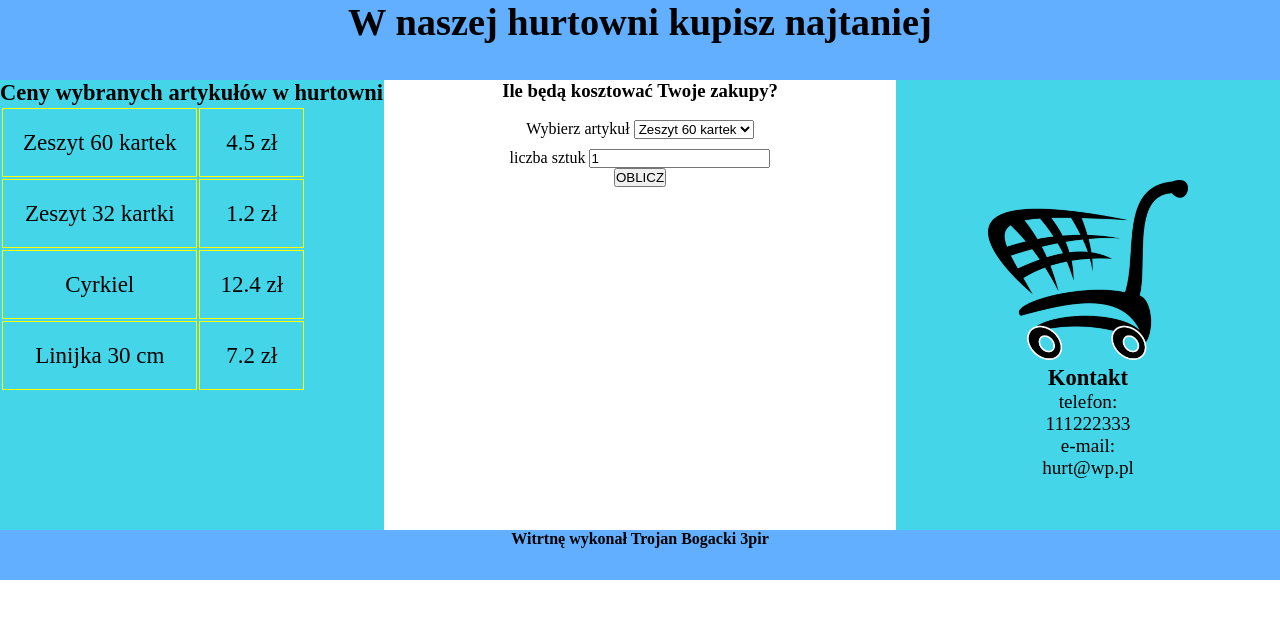
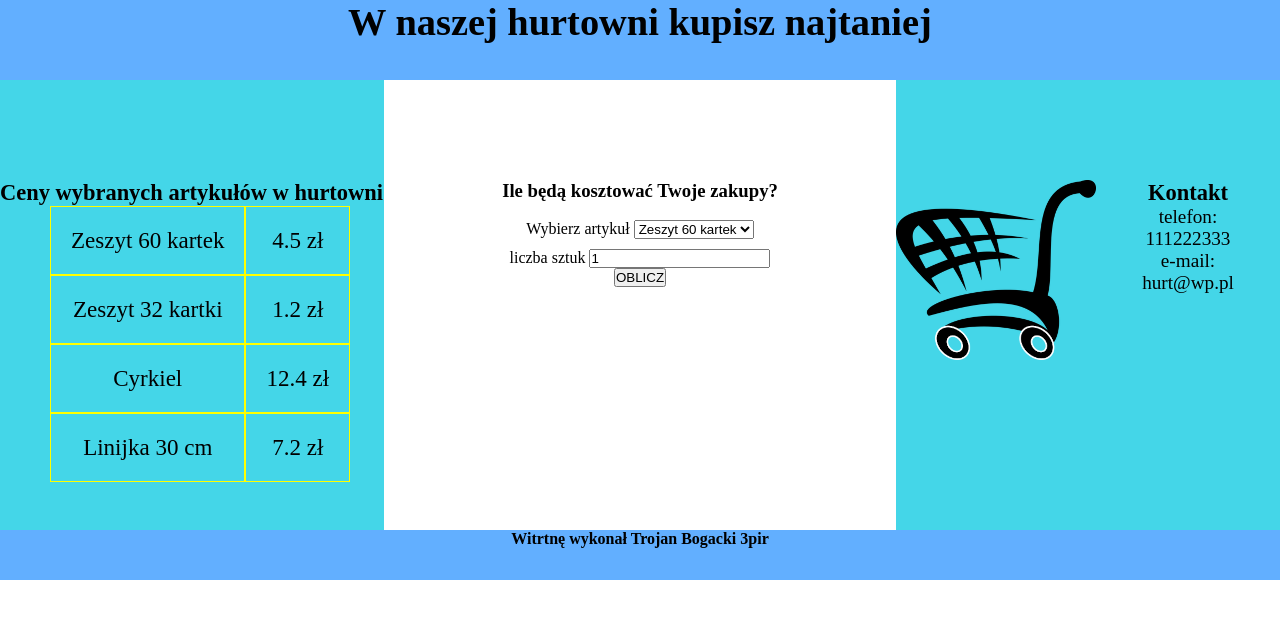
Before and after one commit to TrojanB/niebieska_hurtownia_Trojan_Bogacki_3pir, a PHP site: page / in a window 1280 px wide. Shown: the top 619 px of the page. Run offline with PHP 8.4, Linux system fonts and the light colour scheme; data comes from the database, SQL or seed files in the repository.

Commit message:
ROZWINIETE JUZ tylko php zostalo :)

```diff
--- a/styl.css
+++ b/styl.css
@@ -45,6 +45,11 @@ footer{
     width: 100%;
 }
 
+table{
+    margin-left: 50px;
+    border-spacing: 0;
+}
+
 td{
     border: solid 1px yellow;
     padding: 20px;
@@ -58,7 +63,10 @@ tr:hover{
 
 img{
     margin-top: 100px;
-    text-align: right;
+    float: left;
+}
+h3{
+    margin-top: 100px;
 }
 #in{
     margin-top: 10px;
```
